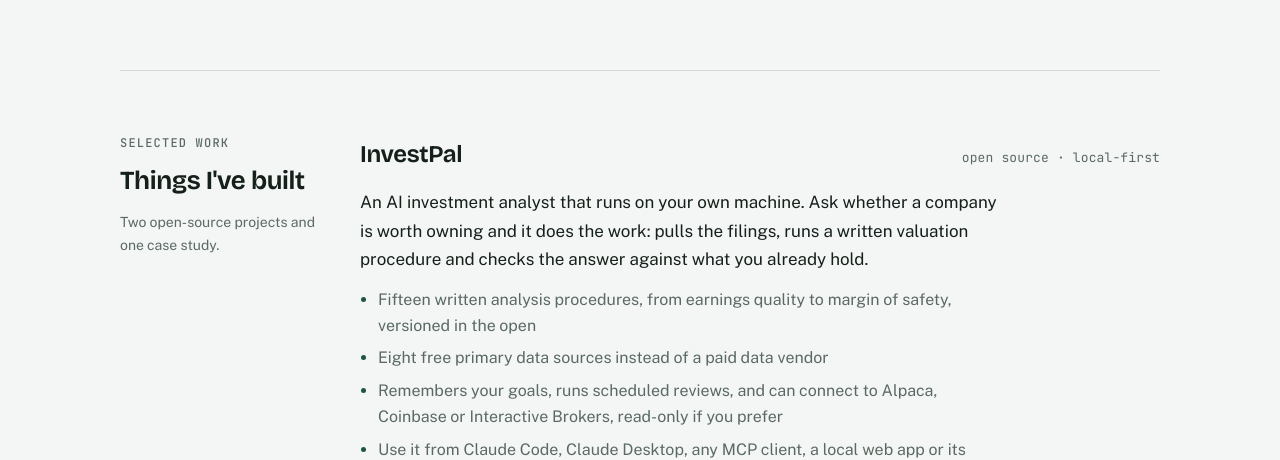
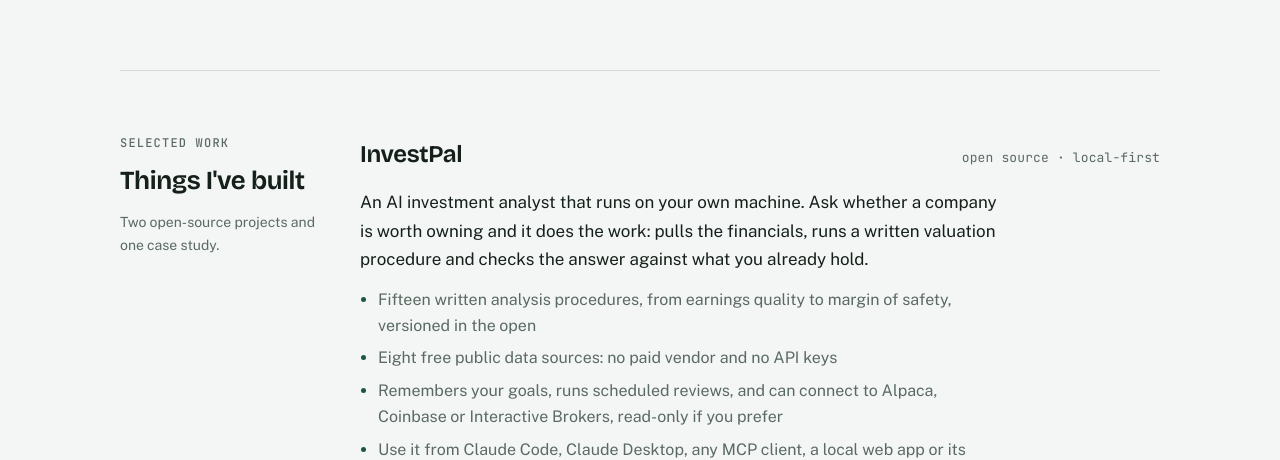
Before and after one commit to OrestisStefanou/OrestisStefanou.github.io, a Jekyll site: the page built from index.html, in a window 1280 px wide. Shown: the part 516-976 px from the top of the page. Built offline with Jekyll 4.4.1, drawn with Linux system fonts in a browser that asks for light colours; some of the changed text lies outside the part shown.

Commit message:
Add the InvestPal post on how it is built
New post "Building an AI investment analyst that follows a method",
covering the architecture, skills, agents, memory, workflows,
brokerage safety and data sources, with an inline SVG diagram.
It is featured on the homepage.

Also corrects the homepage InvestPal copy: the data sources are free
public sources, not all primary, and the advisor pulls financials
rather than filings.

Co-Authored-By: Claude Opus 5.5 <noreply@anthropic.com>

```diff
--- a/assets/css/site.css
+++ b/assets/css/site.css
@@ -165,6 +165,23 @@ section.block > header p { color: var(--muted); font-size: 14px; }
 .prose pre code { background: none; padding: 0; font-size: inherit; overflow-wrap: normal; }
 .prose div.highlighter-rouge, .prose figure.highlight { margin-inline: 0; }
 
+/* Inline SVG diagrams in posts */
+.prose figure.diagram { margin: 1.8em 0; display: grid; gap: 10px; }
+.prose figure.diagram svg { display: block; width: 100%; min-width: 640px; height: auto; }
+.prose figure.diagram > svg { background: var(--surface); border: 1px solid var(--line); border-radius: 6px; padding: 12px; }
+.prose figure.diagram { overflow-x: auto; }
+.prose figure.diagram figcaption { font-size: 14px; color: var(--muted); }
+.diagram text { fill: var(--fg); font: 13px var(--body); }
+.diagram .dg-sm { fill: var(--muted); font-size: 11.5px; }
+.diagram .dg-b { font-weight: 600; font-size: 14px; }
+.diagram .dg-lbl { fill: var(--muted); font: 500 10.5px var(--mono); letter-spacing: 0.1em; }
+.diagram .dg-box { fill: var(--bg); stroke: var(--line); stroke-width: 1.5; }
+.diagram .dg-faint { stroke-dasharray: 4 3; }
+.diagram .dg-core { fill: var(--accent-soft); stroke: var(--accent); stroke-width: 2; }
+.diagram .dg-line { fill: none; stroke: var(--muted); stroke-width: 1.5; }
+.diagram .dg-dash { stroke: var(--accent); stroke-dasharray: 5 4; }
+.diagram .dg-head { fill: var(--muted); }
+
 /* Rouge token colours */
 .highlight .c, .highlight .c1, .highlight .cm, .highlight .cs, .highlight .cp, .highlight .ch, .highlight .cpf { color: var(--c-comment); font-style: italic; }
 .highlight .k, .highlight .kd, .highlight .kn, .highlight .kp, .highlight .kr, .highlight .kc, .highlight .ow, .highlight .nt { color: var(--c-keyword); }
--- a/index.html
+++ b/index.html
@@ -33,10 +33,10 @@ layout: base
         <h3>InvestPal</h3>
         <span class="mono kind">open source · local-first</span>
       </div>
-      <p class="pitch">An AI investment analyst that runs on your own machine. Ask whether a company is worth owning and it does the work: pulls the filings, runs a written valuation procedure and checks the answer against what you already hold.</p>
+      <p class="pitch">An AI investment analyst that runs on your own machine. Ask whether a company is worth owning and it does the work: pulls the financials, runs a written valuation procedure and checks the answer against what you already hold.</p>
       <ul>
         <li>Fifteen written analysis procedures, from earnings quality to margin of safety, versioned in the open</li>
-        <li>Eight free primary data sources instead of a paid data vendor</li>
+        <li>Eight free public data sources: no paid vendor and no API keys</li>
         <li>Remembers your goals, runs scheduled reviews, and can connect to Alpaca, Coinbase or Interactive Brokers, read-only if you prefer</li>
         <li>Use it from Claude Code, Claude Desktop, any MCP client, a local web app or its REST API</li>
       </ul>
```
Also changed, not shown: _posts/2026-11-01-InvestPal-Method.md (added, +197 -0 lines).
